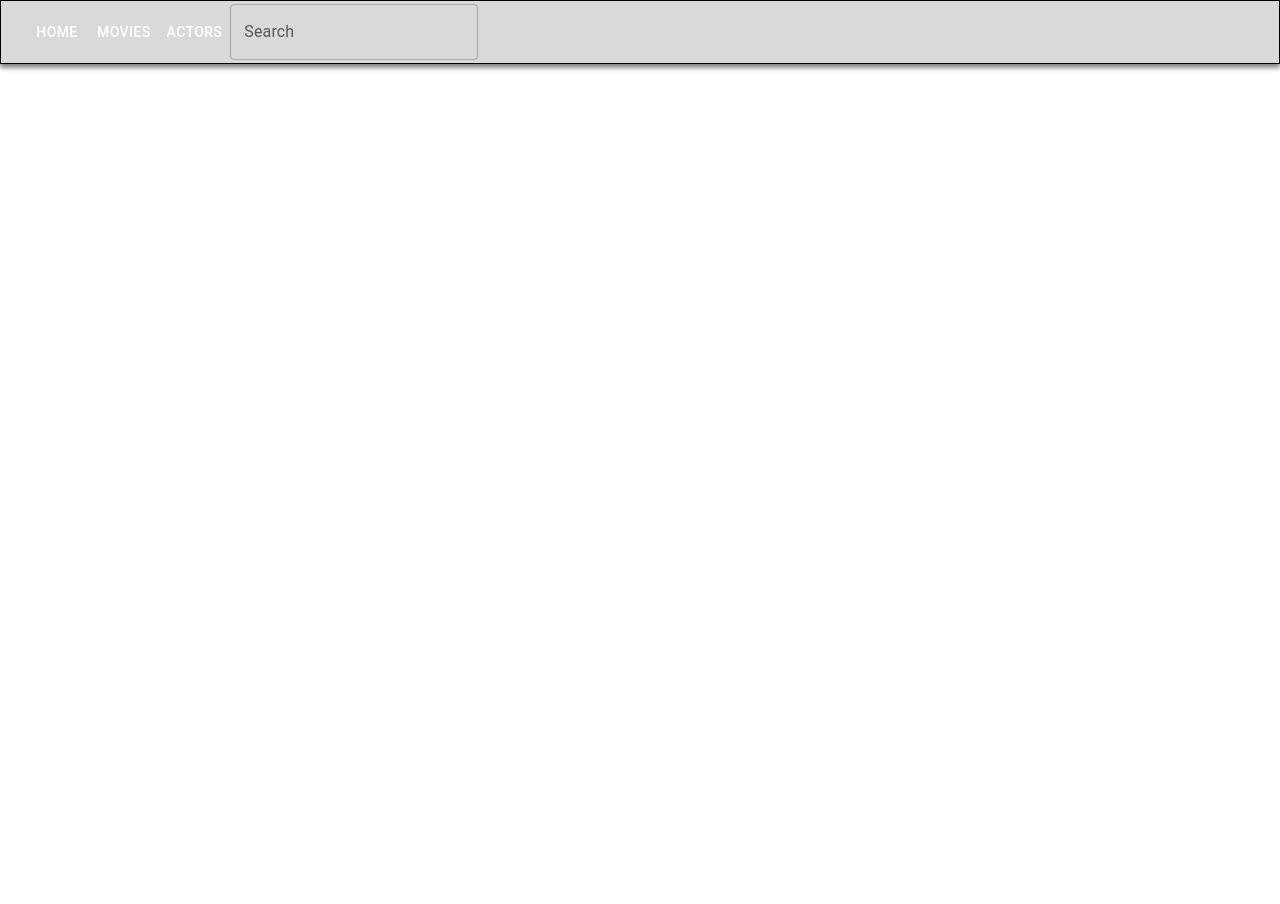
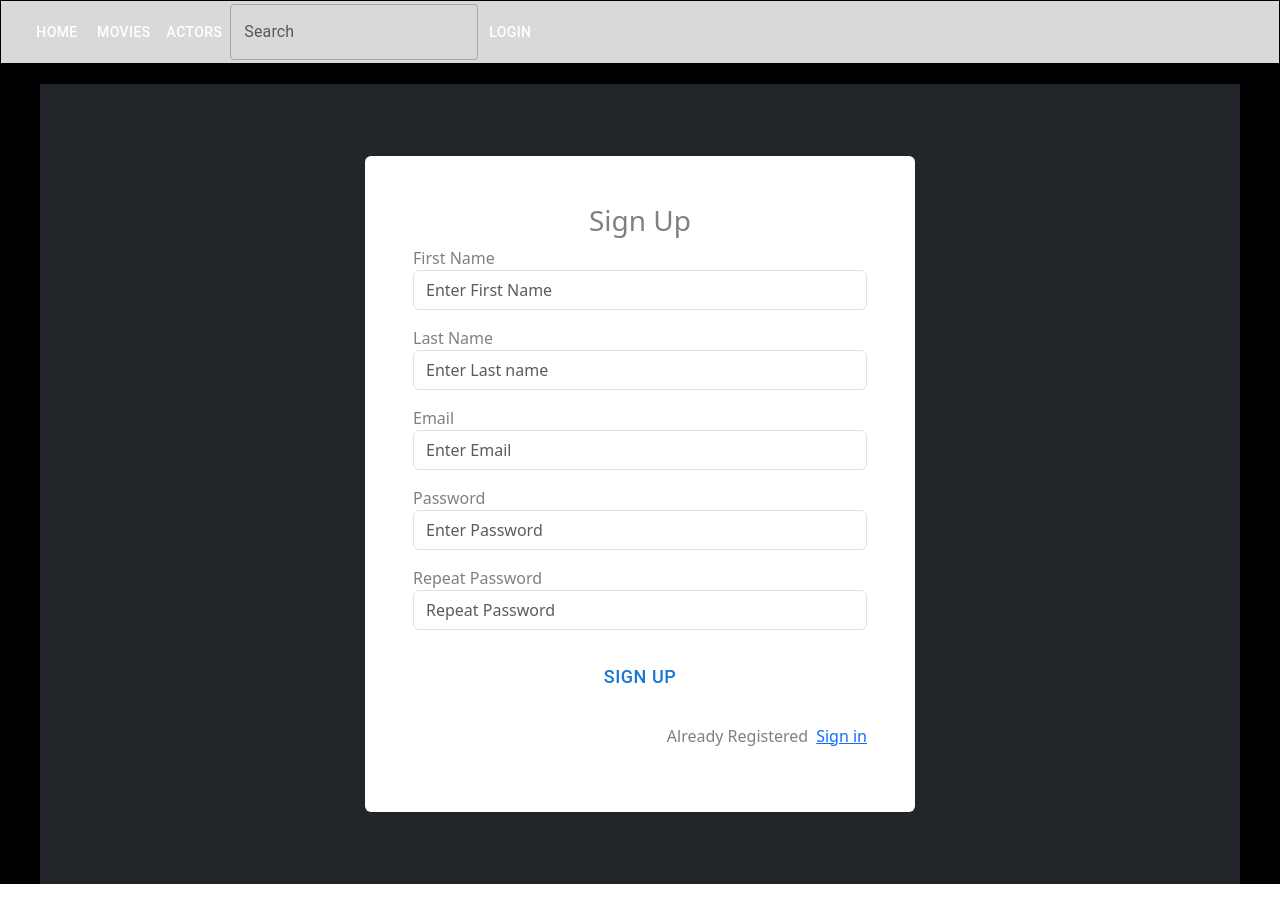
Before and after one commit to aleksanderminchev/ruc-12, a React (Create React App) app in the folder MoviesReact/movies-app/: page /signUp in a window 1280 px wide. Before the commit the page ends 800 px from the top, so only its background shows below. Built offline with nearby package versions, Linux system fonts and the light colour scheme; a web font is replaced by a local one.

Commit message:
Sign up + Login

```diff
--- a/MoviesReact/movies-app/src/App.jsx
+++ b/MoviesReact/movies-app/src/App.jsx
@@ -10,6 +10,9 @@ import ScrollToTop from "./components/scroll-to-top";
 import Actors from "./components/Actors/Actors";
 import MoviesList from "./components/Movies/MoviesList";
 import MoviesListRow from "./components/Movies/MoviesListRow";
+import SignIn from "./pages/auth/SignIn";
+import SignUp from "./pages/auth/Signup";
+import UpdateAccount from "./pages/auth/UpdateAccount";
 import "bootstrap/dist/css/bootstrap.min.css";
 
 function App() {
@@ -26,7 +29,9 @@ function App() {
                   <Route path="/" element={<Home />} />
                   <Route path="/movies" element={<MoviesList />} />
                   <Route path="/moviesList" element={<MoviesListRow />} />
-
+                  <Route path="/signUp" element={<SignUp />} />
+                  <Route path="/login" element={<SignIn />} />
+                  <Route path="/profile" element={<UpdateAccount />} />
                   <Route
                     path="/movie"
                     element={
--- a/MoviesReact/movies-app/src/components/Header/Header.jsx
+++ b/MoviesReact/movies-app/src/components/Header/Header.jsx
@@ -5,9 +5,13 @@ import Typography from "@mui/material/Typography";
 import Button from "@mui/material/Button";
 import TextField from "@mui/material/TextField";
 import { Link } from "react-router-dom";
+import { useSelector, useDispatch } from "../../redux/store";
+
 function Header() {
   const [searchText, setSearchText] = useState("");
   const [searchOpen, setSearchOpen] = useState(false);
+  const { user, isLoading } = useSelector((state) => state.user);
+
   return (
     <AppBar position="static">
       <Toolbar
@@ -32,6 +36,20 @@ function Header() {
           }}
           label="Search"
         ></TextField>
+        {!user ? (
+          <Button color="inherit" component={Link} to="/login">
+            Login
+          </Button>
+        ) : (
+          <>
+            <Button color="inherit" component={Link} to="/">
+              Logout
+            </Button>
+            <Button color="inherit" component={Link} to="/profile">
+              Profile
+            </Button>
+          </>
+        )}
       </Toolbar>
     </AppBar>
   );
--- a/MoviesReact/movies-app/src/components/Movies/MoviesList.jsx
+++ b/MoviesReact/movies-app/src/components/Movies/MoviesList.jsx
@@ -84,7 +84,7 @@ export default function MoviesList() {
                           {movie.primaryTitle}
                         </Typography>
                         <Typography>
-                          Description: {movie.plot.substring(0, 150)}...
+                          Description: {movie.plot.substring(0, 100)}...
                         </Typography>
                       </Stack>
                     </Stack>
--- a/MoviesReact/movies-app/src/pages/auth/SignIn.jsx
+++ b/MoviesReact/movies-app/src/pages/auth/SignIn.jsx
@@ -1,9 +1,43 @@
 // Login.js
-import React from "react";
-import { Link } from "react-router-dom";
+import React, { useState, useEffect } from "react";
+import { Link, useNavigate } from "react-router-dom";
+import { login } from "../../redux/slices/user";
+import { useSelector, useDispatch } from "../../redux/store";
+import { Box, CircularProgress, Button } from "@mui/material";
+function Login() {
+  const dispatch = useDispatch();
+  const { user, isLoading } = useSelector((state) => state.user);
+  const navigate = useNavigate();
+  const [email, setEmail] = useState("");
+  const [password, setPassword] = useState("");
+  const handleLogin = async () => {
+    console.log(email, password);
+    try {
+      console.log("Show login message");
 
-function Login() {
-  return (
+      const response = await dispatch(login(email, password));
+      if (response) {
+        console.log("Show login message");
+        navigate("/");
+      } else {
+        console.log("Show error message");
+      }
+    } catch (error) {
+      console.log("Churka: ", error); // Handle errors, unauthorized, etc.
+    }
+  };
+  return isLoading ? (
+    <Box
+      sx={{
+        display: "flex",
+        justifyContent: "center",
+        alignItems: "center",
+        height: "100%",
+      }}
+    >
+      <CircularProgress />
+    </Box>
+  ) : !user ? (
     <div className="login">
       <div className="template d-flex justify-content-center align-items-center vh-100 bg-primary bg-primary navbar navbar-expand-lg navbar-light bg-dark">
         <div
@@ -15,6 +49,9 @@ function Login() {
             <div className="mb-3">
               <label htmlFor="email">Email</label>
               <input
+                onChange={(e) => {
+                  setEmail(e.target.value);
+                }}
                 type="email"
                 placeholder="Enter Email"
                 className="form-control"
@@ -24,6 +61,9 @@ function Login() {
             <div className="mb-3">
               <label htmlFor="password">Password</label>
               <input
+                onChange={(e) => {
+                  setPassword(e.target.value);
+                }}
                 type="password"
                 placeholder="Enter password"
                 className="form-control"
@@ -31,12 +71,14 @@ function Login() {
               />
             </div>
             <div className="d-grid">
-              <button
-                className="btn btn-primary"
+              <Button
+                onClick={() => {
+                  handleLogin();
+                }}
                 style={{ padding: "15px", fontSize: "18px" }}
               >
                 Log in
-              </button>
+              </Button>
             </div>
             <div className="mb-2">
               <input
@@ -58,6 +100,8 @@ function Login() {
         </div>
       </div>
     </div>
+  ) : (
+    <></>
   );
 }
 
--- a/MoviesReact/movies-app/src/pages/auth/Signup.jsx
+++ b/MoviesReact/movies-app/src/pages/auth/Signup.jsx
@@ -1,41 +1,135 @@
 // Signup.js
-import React from "react";
-import { Link } from "react-router-dom";
+import React, { useState, useEffect } from "react";
+import { Link, useNavigate } from "react-router-dom";
+import { signUp } from "../../redux/slices/user";
+import { useSelector, useDispatch } from "../../redux/store";
+import { Box, CircularProgress, Button } from "@mui/material";
+function Signup() {
+  const dispatch = useDispatch();
+  const { user, isLoading } = useSelector((state) => state.user);
+  const navigate = useNavigate();
+  const [firstName, setFirstName] = useState("");
 
-function Signup() {
+  const [lastName, setLastName] = useState("");
+
+  const [email, setEmail] = useState("");
+  const [password, setPassword] = useState("");
+  const [repeatPassword, setRepeatPassword] = useState("");
+  const isErrorRepeart = () => {
+    if (repeatPassword !== password) {
+      return false;
+    } else {
+      return true;
+    }
+  };
+  const handleSignUp = async () => {
+    console.log(email, password);
+    try {
+      console.log("Show login message");
+      if (isErrorRepeart) {
+        console.log(password);
+        const response = await dispatch(
+          signUp(email, password, firstName, lastName, repeatPassword)
+        );
+        if (response) {
+          console.log("Show login message");
+          navigate("/login");
+        } else {
+          console.log("Show error message");
+        }
+      } else {
+        console.log("Show error message");
+      }
+    } catch (error) {
+      console.log("Churka: ", error); // Handle errors, unauthorized, etc.
+    }
+  };
   return (
     <div className="signup">
       <div className="template d-flex justify-content-center align-items-center vh-100 bg-primary bg-primary navbar navbar-expand-lg navbar-light bg-dark">
-                <div className="form_container p-5 rounded bg-white" style={{ width: '550px', padding: '30px', margin: '20px' }}>
+        <div
+          className="form_container p-5 rounded bg-white"
+          style={{ width: "550px", padding: "30px", margin: "20px" }}
+        >
           <form>
             <h3 className="text-center">Sign Up</h3>
             <div className="mb-3">
               <label htmlFor="fname">First Name</label>
-                            <input type="text" placeholder="Enter First Name" className="form-control" style={{ height: '40px', fontSize: '16px' }} />
+              <input
+                onChange={(e) => {
+                  setFirstName(e.target.value);
+                }}
+                type="text"
+                placeholder="Enter First Name"
+                className="form-control"
+                style={{ height: "40px", fontSize: "16px" }}
+              />
             </div>
             <div className="mb-3">
               <label htmlFor="lname">Last Name</label>
-                            <input type="text" placeholder="Enter Last name" className="form-control" style={{ height: '40px', fontSize: '16px' }} />
+              <input
+                onChange={(e) => {
+                  setLastName(e.target.value);
+                }}
+                type="text"
+                placeholder="Enter Last name"
+                className="form-control"
+                style={{ height: "40px", fontSize: "16px" }}
+              />
             </div>
             <div className="mb-3">
               <label htmlFor="email">Email</label>
-                            <input type="email" placeholder="Enter Email" className="form-control" style={{ height: '40px', fontSize: '16px' }} />
+              <input
+                onChange={(e) => {
+                  setEmail(e.target.value);
+                }}
+                type="email"
+                placeholder="Enter Email"
+                className="form-control"
+                style={{ height: "40px", fontSize: "16px" }}
+              />
             </div>
             <div className="mb-3">
               <label htmlFor="password">Password</label>
-                            <input type="password" placeholder="Enter Password" className="form-control" style={{ height: '40px', fontSize: '16px' }} />
+              <input
+                onChange={(e) => {
+                  setPassword(e.target.value);
+                }}
+                type="password"
+                placeholder="Enter Password"
+                className="form-control"
+                style={{ height: "40px", fontSize: "16px" }}
+              />
             </div>
             <div className="mb-3">
-                            <label htmlFor="password">Repeat Password</label>
-                            <input type="password" placeholder="Repeat Password" className="form-control" style={{ height: '40px', fontSize: '16px' }} />
+              <label htmlFor="repeatPassword">Repeat Password</label>
+              <input
+                onChange={(e) => {
+                  setRepeatPassword(e.target.value);
+                }}
+                type="password"
+                placeholder="Repeat Password"
+                className="form-control"
+                style={{ height: "40px", fontSize: "16px" }}
+              />
             </div>
             <div className="d-grid">
-                            <button className="btn btn-primary" style={{ padding: '15px', fontSize: '18px' }}>Sign up</button>
+              <Button
+                onClick={() => {
+                  handleSignUp();
+                }}
+                className="btn btn-primary"
+                style={{ padding: "15px", fontSize: "18px" }}
+              >
+                Sign up
+              </Button>
             </div>
-                        <div>
-                        </div>
+            <div></div>
             <p className="text-end mt-3">
-                            Already Registered<Link to="/login" className="ms-2">Sign in</Link>
+              Already Registered
+              <Link to="/login" className="ms-2">
+                Sign in
+              </Link>
             </p>
           </form>
         </div>
--- a/MoviesReact/movies-app/src/pages/auth/UpdateAccount.jsx
+++ b/MoviesReact/movies-app/src/pages/auth/UpdateAccount.jsx
@@ -1,6 +1,5 @@
 // Update.js
 import React from "react";
-import Navbar from "./Navbar"; // Adjust the path based on your project structure
 
 function Update() {
 
```
Also changed, not shown: MoviesReact/movies-app/src/redux/slices/user.js (+34 -44 lines), 1 other file (tests, documents, lock files or other folders). Lines whose indentation alone changed are shown as unchanged.
